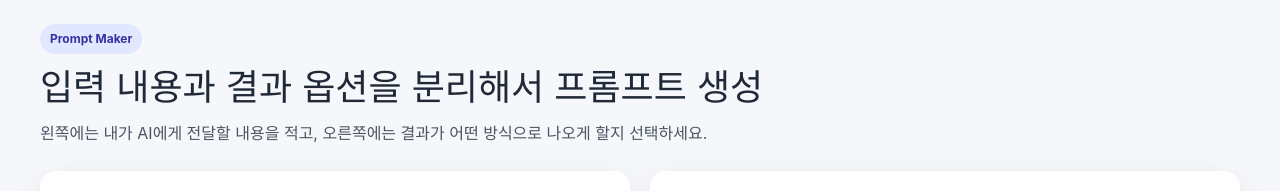
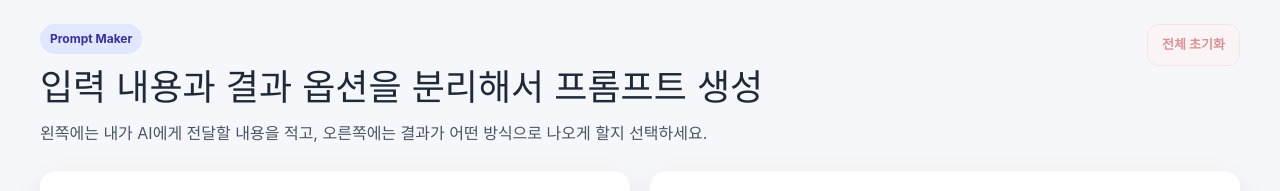
Before and after one commit to guswoths/prompt-maker, a React (Vite) app: page / in a window 1280 px wide. Shown: the top 191 px of the page. Built offline with nearby package versions, Linux system fonts and the light colour scheme.

Commit message:
Add global reset button for full app state reset

```diff
--- a/src/App.jsx
+++ b/src/App.jsx
@@ -197,6 +197,22 @@ function App() {
     );
   }, [topic, details, mustInclude]);
 
+  const isInitialAppState = useMemo(() => {
+    return (
+      isDefaultInputState &&
+      isDefaultOptionState &&
+      generatedPrompt === "" &&
+      errorMessage === "" &&
+      copyButtonText === "복사하기"
+    );
+  }, [
+    isDefaultInputState,
+    isDefaultOptionState,
+    generatedPrompt,
+    errorMessage,
+    copyButtonText
+  ]);
+
   const handleExampleClick = (exampleText) => {
     setTopic(exampleText);
     setErrorMessage("");
@@ -225,6 +241,23 @@ function App() {
     setDetails(defaultInputState.details);
     setMustInclude(defaultInputState.mustInclude);
     setErrorMessage("");
+  };
+
+  const resetAll = () => {
+    setTopic(defaultInputState.topic);
+    setDetails(defaultInputState.details);
+    setMustInclude(defaultInputState.mustInclude);
+
+    setOutputLanguage(defaultOptionState.outputLanguage);
+    setOutputFormat(defaultOptionState.outputFormat);
+    setOutputLength(defaultOptionState.outputLength);
+    setTone(defaultOptionState.tone);
+    setAudienceLevel(defaultOptionState.audienceLevel);
+    setPurpose(defaultOptionState.purpose);
+
+    setGeneratedPrompt("");
+    setErrorMessage("");
+    setCopyButtonText("복사하기");
   };
 
   const handleGenerate = async () => {
@@ -297,11 +330,29 @@ function App() {
     <div style={styles.page}>
       <div style={styles.container}>
         <header style={styles.header}>
-          <p style={styles.badge}>Prompt Maker</p>
-          <h1 style={styles.title}>입력 내용과 결과 옵션을 분리해서 프롬프트 생성</h1>
-          <p style={styles.description}>
-            왼쪽에는 내가 AI에게 전달할 내용을 적고, 오른쪽에는 결과가 어떤 방식으로 나오게 할지 선택하세요.
-          </p>
+          <div style={styles.headerTop}>
+            <div>
+              <p style={styles.badge}>Prompt Maker</p>
+              <h1 style={styles.title}>입력 내용과 결과 옵션을 분리해서 프롬프트 생성</h1>
+              <p style={styles.description}>
+                왼쪽에는 내가 AI에게 전달할 내용을 적고, 오른쪽에는 결과가 어떤 방식으로 나오게 할지 선택하세요.
+              </p>
+            </div>
+
+            <button
+              onClick={resetAll}
+              disabled={isInitialAppState || isGenerating}
+              style={{
+                ...styles.globalResetButton,
+                opacity: isInitialAppState || isGenerating ? 0.45 : 1,
+                cursor:
+                  isInitialAppState || isGenerating ? "not-allowed" : "pointer"
+              }}
+              title="입력, 옵션, 결과를 모두 처음 상태로 되돌리기"
+            >
+              전체 초기화
+            </button>
+          </div>
         </header>
 
         <main style={styles.mainGrid}>
@@ -317,11 +368,12 @@ function App() {
 
                 <button
                   onClick={resetInputContent}
-                  disabled={isDefaultInputState}
+                  disabled={isDefaultInputState || isGenerating}
                   style={{
                     ...styles.resetButton,
-                    opacity: isDefaultInputState ? 0.45 : 1,
-                    cursor: isDefaultInputState ? "not-allowed" : "pointer"
+                    opacity: isDefaultInputState || isGenerating ? 0.45 : 1,
+                    cursor:
+                      isDefaultInputState || isGenerating ? "not-allowed" : "pointer"
                   }}
                   title="입력 내용을 초기 상태로 되돌리기"
                 >
@@ -390,11 +442,12 @@ function App() {
 
                   <button
                     onClick={resetToDefaultOptions}
-                    disabled={isDefaultOptionState}
+                    disabled={isDefaultOptionState || isGenerating}
                     style={{
                       ...styles.resetButton,
-                      opacity: isDefaultOptionState ? 0.45 : 1,
-                      cursor: isDefaultOptionState ? "not-allowed" : "pointer"
+                      opacity: isDefaultOptionState || isGenerating ? 0.45 : 1,
+                      cursor:
+                        isDefaultOptionState || isGenerating ? "not-allowed" : "pointer"
                     }}
                     title="기본 추천 옵션으로 되돌리기"
                   >
@@ -568,6 +621,13 @@ const styles = {
   header: {
     marginBottom: "24px"
   },
+  headerTop: {
+    display: "flex",
+    justifyContent: "space-between",
+    alignItems: "flex-start",
+    gap: "16px",
+    flexWrap: "wrap"
+  },
   badge: {
     display: "inline-block",
     margin: 0,
@@ -591,6 +651,16 @@ const styles = {
     color: "#4b5563",
     fontSize: "16px",
     lineHeight: 1.6
+  },
+  globalResetButton: {
+    border: "1px solid #fecaca",
+    borderRadius: "12px",
+    background: "#fff1f2",
+    color: "#b91c1c",
+    padding: "10px 14px",
+    fontSize: "13px",
+    fontWeight: 700,
+    whiteSpace: "nowrap"
   },
   mainGrid: {
     display: "grid",
```
